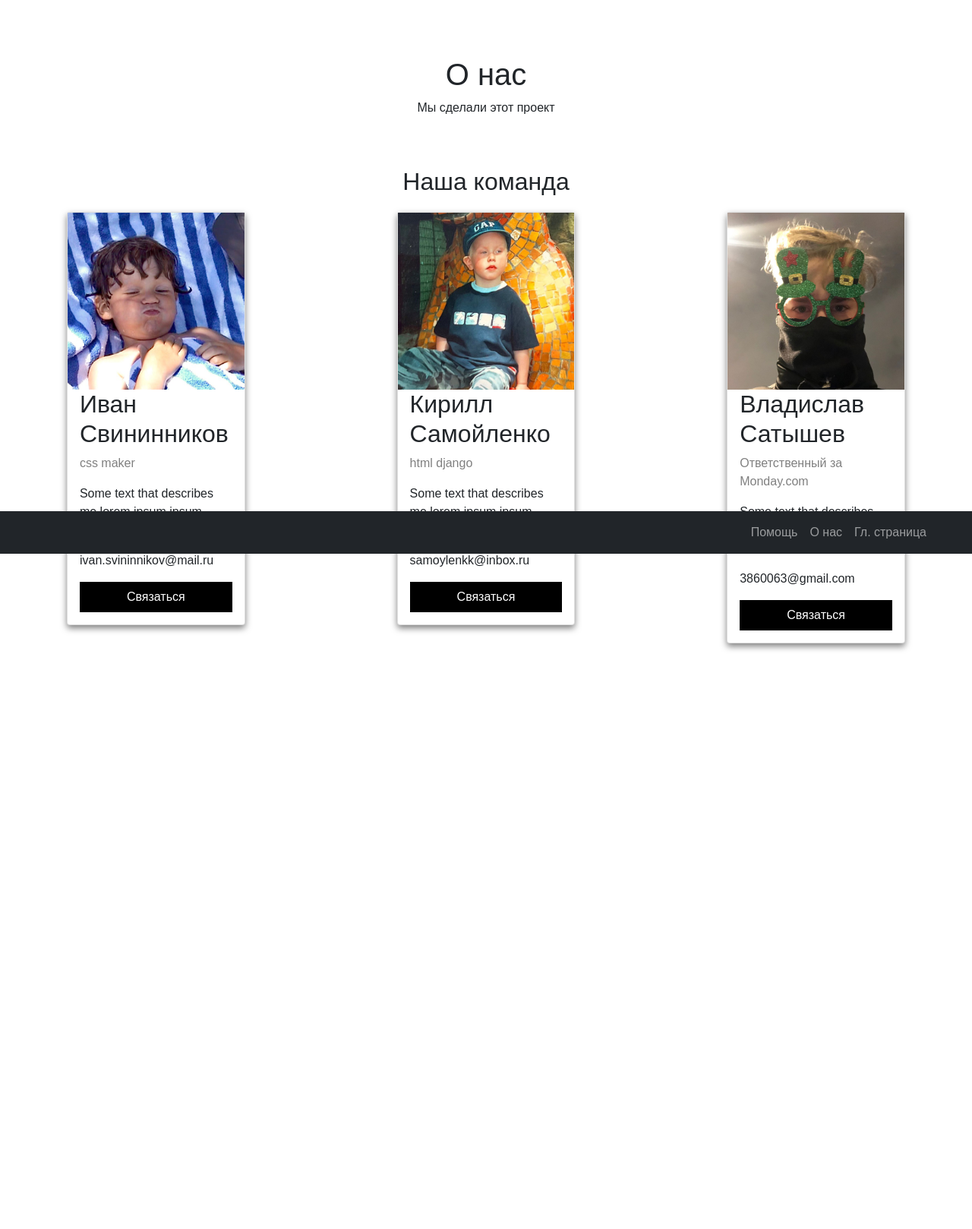
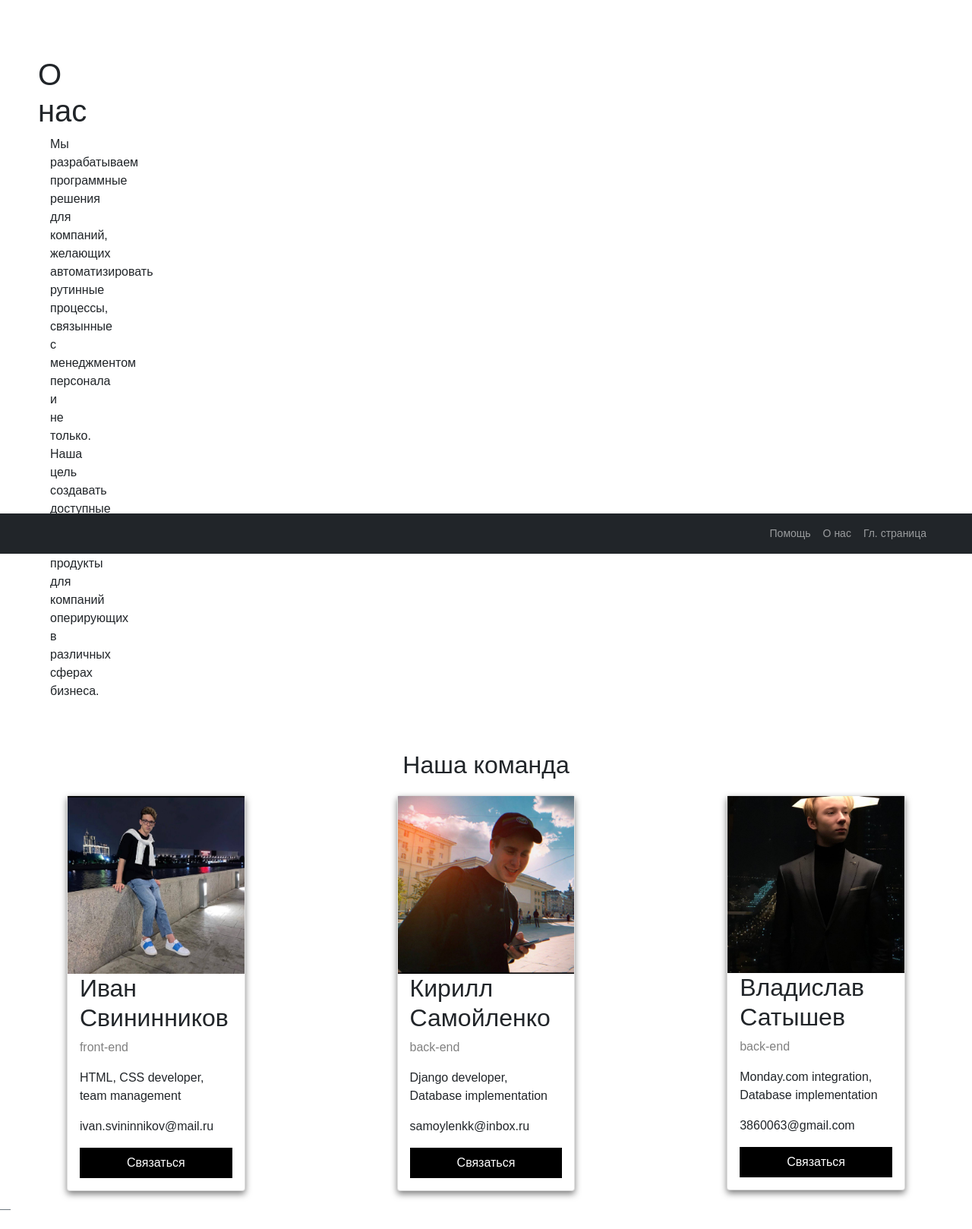
Before and after one commit to OWbI6KA/Monday, a Django app: page /about/ in a window 1280 px wide. Shown: the part 71-1689 px from the top of the page at 76% size. Before the commit the page ends 928 px from the top, so only its background shows below. Run offline with Django 4.2, Linux system fonts and the light colour scheme; parts of the project's set-up code (start-up, migrations or seed data) failed here and were passed over; some libraries are stand-ins or nearby versions.

Commit message:
обновленное описание и фотографии в разделе "о нас", решена проблема с многократным заполнением таблицы

```diff
--- a/Project/__init__.py
+++ b/Project/__init__.py
@@ -0,0 +1,2 @@
+from data import data
+data()
--- a/Project/settings.py
+++ b/Project/settings.py
@@ -10,6 +10,7 @@ https://docs.djangoproject.com/en/4.0/ref/settings/
 """
 
 from pathlib import Path
+
 
 # Build paths inside the project like this: BASE_DIR / 'subdir'.
 BASE_DIR = Path(__file__).resolve().parent.parent
--- a/cabinet/views.py
+++ b/cabinet/views.py
@@ -1,5 +1,4 @@
 from django.shortcuts import render, redirect
-
 from .models import monday_data
 from accounts.views import usersDirectors
 
--- a/manage.py
+++ b/manage.py
@@ -2,6 +2,10 @@
 """Django's command-line utility for administrative tasks."""
 import os
 import sys
+# import requests
+# import json
+# import sqlite3
+
 
 
 def main():
--- a/static/css/base/Information_styles.css
+++ b/static/css/base/Information_styles.css
@@ -30,7 +30,7 @@ html {
 
   padding: 50px;
   text-align: center;
-
+  width: 10px;
 }
 
 .container {
--- a/static/css/base/Main_page.css
+++ b/static/css/base/Main_page.css
@@ -1,5 +1,5 @@
 body{
-    background:  whitesmoke;
+    background: linear-gradient(to top, steelblue,  20%, whitesmoke );
     font-family: Arial, Helvetica, sans-serif;
 
 }
--- a/templates/base/about.html
+++ b/templates/base/about.html
@@ -26,18 +26,18 @@
     <link rel="stylesheet " href="{% static 'css/base/Information_styles.css' %}">
     <div class="about-section">
   <h1>О нас</h1>
-  <p>Мы сделали этот проект</p>
+  <p class="container">Мы разрабатываем программные решения для компаний, желающих автоматизировать рутинные процессы, связынные с менеджментом персонала и не только. Наша цель создавать доступные и качественные продукты для компаний оперирующих в различных сферах бизнеса. </p>
 </div>
 
 <h2 style="text-align:center">Наша команда</h2>
-<div class="row">
-  <div class="column">
+<div class="row justify-content-center">
+  <div class="column" >
     <div class="card">
-      <img src="{% static 'photos/Ivan_port.jpg' %}" alt="Иван" style="width:100%">
+      <img src="{% static 'photos/vanek.jpeg' %}" alt="Иван" style="width:100%">
       <div class="container">
         <h2> Иван Свининников </h2>
-        <p class="title">css maker</p>
-        <p>Some text that describes me lorem ipsum ipsum lorem.</p>
+        <p class="title">front-end</p>
+        <p>HTML, CSS developer, team management</p>
         <p>ivan.svininnikov@mail.ru</p>
         <p><button class="button">Связаться</button></p>
       </div>
@@ -46,11 +46,11 @@
 
   <div class="column">
     <div class="card">
-      <img src="{% static 'photos/Kira_port.jpg' %}" alt="Кирилл" style="width:100%">
+      <img src="{% static 'photos/kira.jpeg' %}" alt="Кирилл" style="width:100%">
       <div class="container">
         <h2>Кирилл Самойленко</h2>
-        <p class="title">html django</p>
-        <p>Some text that describes me lorem ipsum ipsum lorem.</p>
+        <p class="title">back-end</p>
+        <p>Django developer, Database implementation</p>
         <p>samoylenkk@inbox.ru</p>
         <p><button class="button">Связаться</button></p>
       </div>
@@ -59,11 +59,11 @@
 
   <div class="column">
     <div class="card">
-      <img src="{% static 'photos/Vlad_port.jpg' %}" alt="Влад" style="width:100%">
+      <img src="{% static 'photos/vlados.jpeg' %}" alt="Влад" style="width:100%">
       <div class="container">
         <h2>Владислав Сатышев</h2>
-        <p class="title"> Ответственный за Monday.com </p>
-        <p>Some text that describes me lorem ipsum ipsum lorem.</p>
+        <p class="title">back-end</p>
+        <p>Monday.com integration, Database implementation</p>
         <p>3860063@gmail.com</p>
         <p><button class="button">Связаться</button></p>
       </div>
--- a/templates/base/base.html
+++ b/templates/base/base.html
@@ -21,7 +21,7 @@
 {% block content %}{% endblock %}
 
 {% block registration %}{% endblock %}
-
+<footer class="blockquote-footer">
     <nav class="navbar fixed-bottom navbar-expand-sm navbar-dark bg-dark" dir="rtl">
         <div class="container-fluid">
             <div class="collapse navbar-collapse" id="navbarCollapse">
@@ -39,5 +39,6 @@
             </div>
         </div>
     </nav>
+</footer>
 </body>
 </html>
--- a/templates/base/index.html
+++ b/templates/base/index.html
@@ -23,11 +23,8 @@
 
 {% block content %}
 <link rel="stylesheet " href="{% static 'css/base/Main_page.css' %}">
-    <p> Это приложение создано тремя прекрасными ребятами,
+    <p class="p"> Это приложение создано тремя прекрасными ребятами,
         в качестве их  университетского проекта "Высшей школы Экономики"
     для компании "Парк-ПРО"
-
-
-
     </p>
 {% endblock %}
--- a/templates/cabinet/general.html
+++ b/templates/cabinet/general.html
@@ -11,6 +11,7 @@
     {% if myData.count > 0 %}
         <table>
             <tr>
+                <th>id</th>
                 <th>Название</th>
                 <th>Подзадачи</th>
                 <th>Ответственный</th>
@@ -20,6 +21,7 @@
             </tr>
             {% for task in myData %}
                 <tr>
+                    <td>{{ task.id }} </td>
                     <td> {{ task.name }}</td>
                     <td>{{ task.subtasks }}</td>
                     <td>{{ task.contributor }}</td>
```
Also changed, not shown: data.py (+51 -40 lines), db.sqlite3, static/photos/kira.jpeg (added), static/photos/vanek.jpeg (added), static/photos/vlados.jpeg (added). Lines whose indentation alone changed are shown as unchanged.
